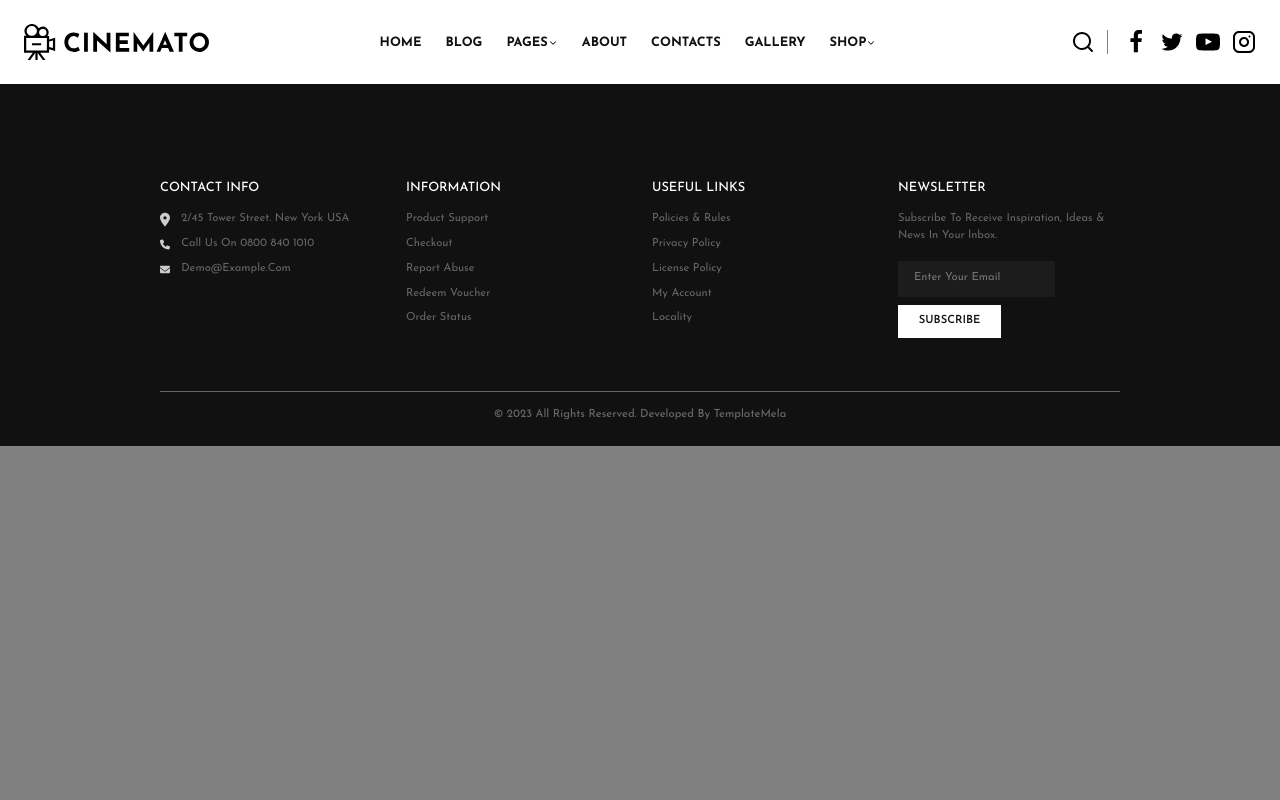
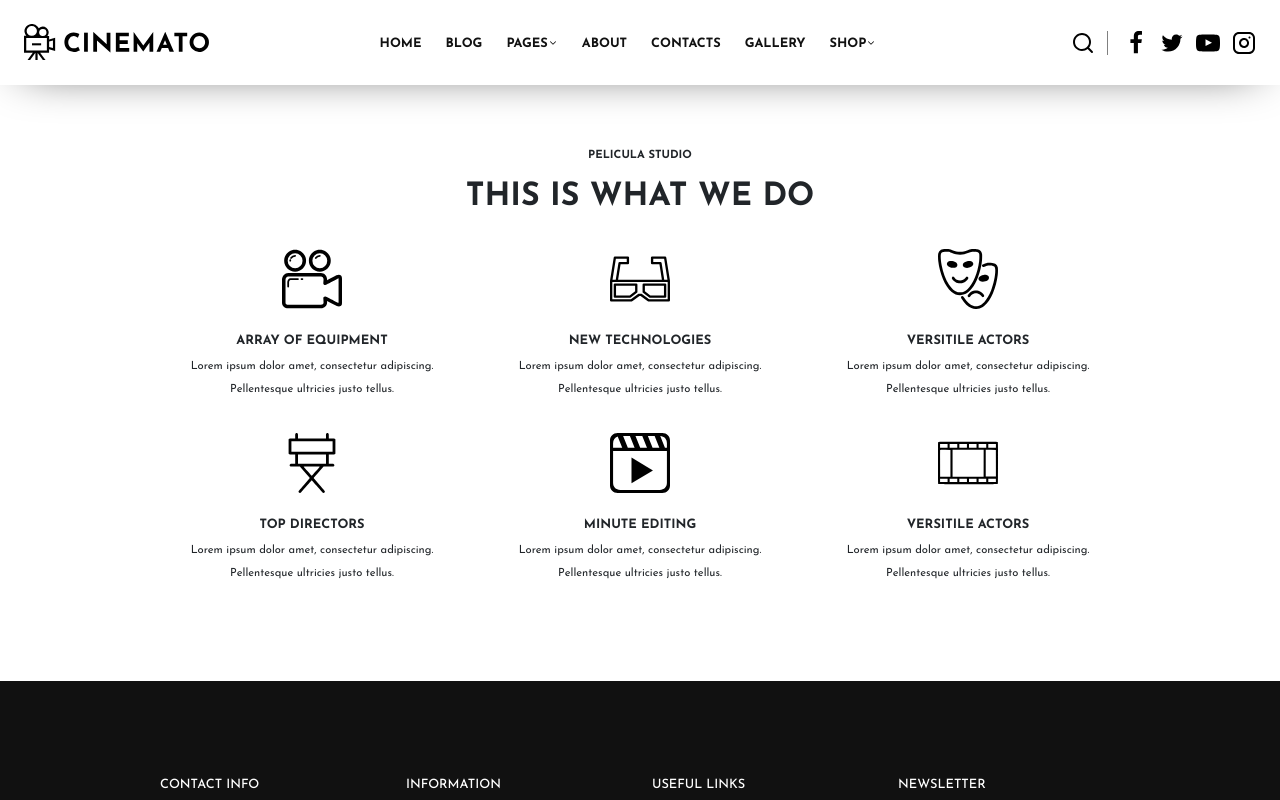
Before and after one commit to micheleTummolo/proj-html-vuejs, a Vue app: page / in a window 1280 px wide. Shown: the top 800 px of the page. Built offline with nearby package versions, Linux system fonts and the light colour scheme.

Commit message:
Done "What We Do" section

```diff
--- a/src/components/AppHeader.vue
+++ b/src/components/AppHeader.vue
@@ -9,7 +9,7 @@ export default {
 }
 </script>
 <template lang="">
-    <nav class="container-fluid py-4 px-4 d-flex justify-content-between">
+    <nav class="container-fluid py-4 px-4 d-flex justify-content-between fixed-top">
         <div class="logo_container">
             <a href="#">
                 <img src="../assets/images/logo.svg" alt="logo" class="logo_img">
@@ -48,8 +48,9 @@ export default {
 </template>
 <style lang="scss">
 nav {
-    height: 85pxpx;
+    height: 85px;
     background-color: #ffffff;
+    box-shadow: 0px 3px 50px -24px #000000;
 
     .logo_container {
         width: 15%;
--- a/src/components/AppMain.vue
+++ b/src/components/AppMain.vue
@@ -1,11 +1,13 @@
 <script>
+import AppWhatWeDo from './AppWhatWeDo.vue';
 export default {
-
+    components: {
+        AppWhatWeDo,
+    }
 }
 </script>
 <template lang="">
-    <div>
-    </div>
+    <AppWhatWeDo></AppWhatWeDo>
 </template>
 <style lang="">
 
--- /dev/null
+++ b/src/components/AppWhatWeDo.vue
@@ -0,0 +1,98 @@
+<script>
+export default {
+
+}
+</script>
+<template>
+    <div class="my_container">
+        <div class="row mb-2">
+            <div class="col-12 text-center">
+                <h5>PELICULA STUDIO</h5>
+            </div>
+        </div>
+        <div class="row">
+            <div class="col-12 text-center">
+                <h1>THIS IS WHAT WE DO</h1>
+            </div>
+        </div>
+        <div class="row row-cols-3 mt-4">
+            <div class="col my_card d-flex flex-column align-items-center mb-3">
+                <img src="../assets/images/image (14).svg" alt="" class="mb-4">
+                <h4>ARRAY OF EQUIPMENT</h4>
+                <p class="text-center">Lorem ipsum dolor amet, consectetur adipiscing.
+                    Pellentesque ultricies justo tellus.</p>
+            </div>
+            <div class="col my_card d-flex flex-column align-items-center mb-3">
+                <img src="../assets/images/image (16).svg" alt="" class="mb-4">
+                <h4>NEW TECHNOLOGIES</h4>
+                <p class="text-center">Lorem ipsum dolor amet, consectetur adipiscing.
+                    Pellentesque ultricies justo tellus.</p>
+            </div>
+            <div class="col my_card d-flex flex-column align-items-center mb-3">
+                <img src="../assets/images/image (18).svg" alt="" class="mb-4">
+                <h4>VERSITILE ACTORS</h4>
+                <p class="text-center">Lorem ipsum dolor amet, consectetur adipiscing.
+                    Pellentesque ultricies justo tellus.</p>
+            </div>
+            <div class="col my_card d-flex flex-column align-items-center mb-3">
+                <img src="../assets/images/image (15).svg" alt="" class="mb-4">
+                <h4>TOP DIRECTORS</h4>
+                <p class="text-center">Lorem ipsum dolor amet, consectetur adipiscing.
+                    Pellentesque ultricies justo tellus.</p>
+            </div>
+            <div class="col my_card d-flex flex-column align-items-center mb-3">
+                <img src="../assets/images/image (17).svg" alt="" class="mb-4">
+                <h4>MINUTE EDITING</h4>
+                <p class="text-center">Lorem ipsum dolor amet, consectetur adipiscing.
+                    Pellentesque ultricies justo tellus.</p>
+            </div>
+            <div class="col my_card d-flex flex-column align-items-center mb-3">
+                <img src="../assets/images/image (19).svg" alt="" class="mb-4">
+                <h4>VERSITILE ACTORS</h4>
+                <p class="text-center">Lorem ipsum dolor amet, consectetur adipiscing.
+                    Pellentesque ultricies justo tellus.</p>
+            </div>
+        </div>
+    </div>
+</template>
+<style lang="scss">
+.my_container {
+    margin-top: 85px;
+    padding: 4rem 10rem;
+
+    h5 {
+        font-size: .7rem;
+        font-weight: 700;
+    }
+
+    h1 {
+        font-size: 2rem;
+        font-weight: 800;
+    }
+
+    .my_card {
+
+        &:hover img {
+            transform: translate(0px, -10px);
+        }
+
+        img {
+            height: 60px;
+            width: 60px;
+            transition: transform .5s;
+
+        }
+    }
+
+    h4 {
+        font-size: .8rem;
+        font-weight: 700;
+    }
+
+    p {
+        font-size: .7rem;
+        font-weight: 400;
+        line-height: 2;
+    }
+}
+</style>
--- a/src/styles/generals.scss
+++ b/src/styles/generals.scss
@@ -16,5 +16,5 @@ img {
 }
 
 body {
-    background-color: grey;
+    background-color: #ffffff;
 }
```
Also changed, not shown: src/components/AppJumbotron.vue (added, +13 -0 lines).
